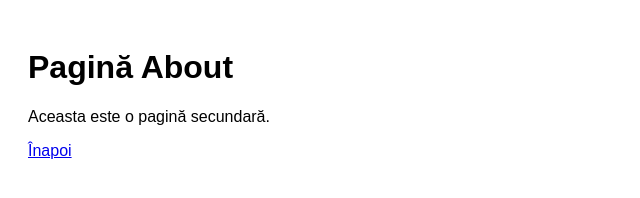
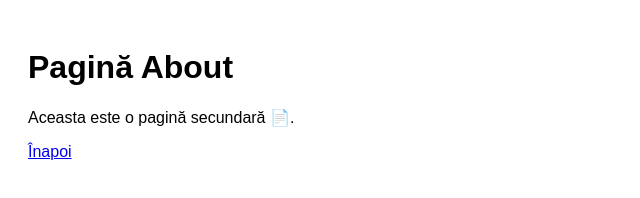
Before and after one commit to iam269/html-developmentfactory, a plain HTML site: page about.html in a window 1280 px wide. Shown: the full height of the page, 0-640 px from the left. Drawn offline with Linux system fonts and the light colour scheme; files that its build step writes are made by us from their sources.

Commit message:
added emoji in readme

```diff
--- a/about.html
+++ b/about.html
@@ -8,7 +8,7 @@
 <body>
 
     <h1>Pagină About</h1>
-    <p>Aceasta este o pagină secundară.</p>
+    <p>Aceasta este o pagină secundară 📄.</p>
 
     <a href="index.html">Înapoi</a>
 
```
Also changed, not shown: index.html (+1 -1 lines), 1 other file.
